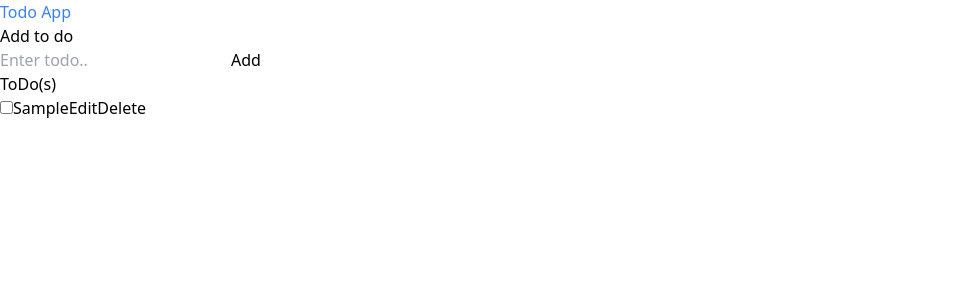
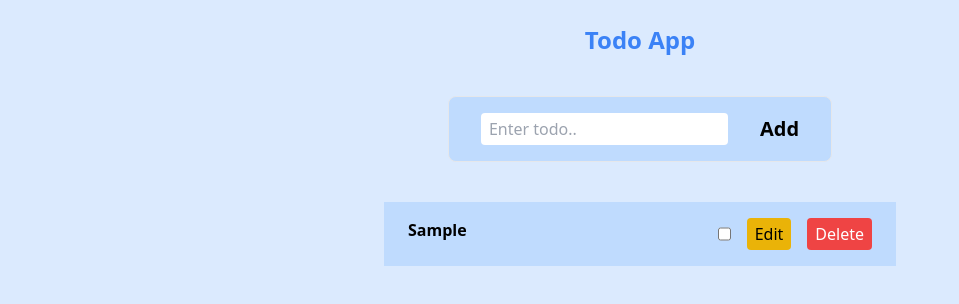
Before and after one commit to yash45829/ToDo-App, a React (Vite) app: page / in a window 1280 px wide. Both pictures are taken after typing "Sample" into the empty fields and a click on the button "Add". Shown: the top 304 px of the page, without its empty margins (0-959 px from the left). Built offline with nearby package versions, Linux system fonts and the light colour scheme.

Commit message:
ui developed uisng tailwind css

```diff
--- a/src/App.jsx
+++ b/src/App.jsx
@@ -17,15 +17,17 @@ function App() {
   );
 
   return (
-    <>
-      <h1 className="text-blue-500">Todo App</h1>
+    <body className="flex flex-col justify-start pt-4 items-center gap-8 bg-blue-100 min-h-[100vh] h-[100%] w-full">
+      <h1 className="text-blue-500 text-2xl font-bold py-2">Todo App</h1>
+
       <AddToDo addTodo={actions.addTodo} />
       <TodoList
         finishTodo={actions.finishTodo}
         editTodo={actions.editTodo}
         deleteTodo={actions.deleteTodo}
       />
-    </>
+
+    </body>
   );
 }
 
--- a/src/components/AddToDo/AddToDo.jsx
+++ b/src/components/AddToDo/AddToDo.jsx
@@ -20,17 +20,18 @@ function AddToDo({ addTodo }) {
     }
   };
   return (
-    <>
-      <h1>Add to do </h1>
+    <div className="flex gap-8 py-4 px-8 border bg-blue-200 rounded-lg">
+      {/* <h1>Add to do </h1> */}
       <input
         type="text"
         value={inputText}
+        className=" py-1 px-2 rounded "
         placeholder="Enter todo.."
         onChange={(e) => setInputText(e.target.value)}
         onKeyUp={handleKeyPress}
       />
-      <button onClick={() => addingTodo(inputText)}>Add</button>
-    </>
+      <button onClick={() => addingTodo(inputText)} className="font-semibold text-xl">Add</button>
+    </div>
   );
 }
 export default AddToDo;
--- a/src/components/ToDoCard/ToDoCard.jsx
+++ b/src/components/ToDoCard/ToDoCard.jsx
@@ -6,27 +6,37 @@ function TodoCard({ todoText, isFinished, changeFinished, onDelete, onEdit }) {
   const [editText, setEditText] = useState(todoText);
 
   return (
-    <div>
+    <div className="bg-blue-200 my-2 flex justify-between px-6 py-4 gap-4">
       {/* <h1>to do cards</h1> */}
+
+
+      {editMode ?
+        <input
+          type="text"
+        className=" py-1 px-2 rounded "
+          value={editText}
+          placeholder={todoText}
+          onChange={(e) => setEditText(e.target.value)}
+        />
+       : (
+        <div className="font-semibold">{todoText}</div>
+
+      )}
+      <div className="flex gap-4">
+
       <input
         type="checkbox"
         checked={status}
+
+        className="bg-amber-500  w-full h-full "
         onChange={(e) => {
           setStatus(e.target.checked);
           changeFinished(e.target.checked);
         }}
       />
-      {editMode ? (
-        <input
-          type="text"
-          value={editText}
-          placeholder={todoText}
-          onChange={(e) => setEditText(e.target.value)}
-        />
-      ) : (
-        todoText
-      )}
-      <button
+
+
+      <button className=" bg-yellow-500 px-2 py-1 rounded "
         onClick={() => {
           setEditMode(!editMode);
           onEdit(editText);
@@ -34,7 +44,9 @@ function TodoCard({ todoText, isFinished, changeFinished, onDelete, onEdit }) {
       >
         {editMode ? "Save" : "Edit"}
       </button>
-      <button onClick={() => onDelete()}>Delete</button>
+      <button
+       className="text-white bg-red-500 px-2 py-1 rounded" onClick={() => onDelete()}>Delete</button>
+    </div>
     </div>
   );
 }
--- a/src/components/ToDoList/ToDoList.jsx
+++ b/src/components/ToDoList/ToDoList.jsx
@@ -18,10 +18,11 @@ function TodoList({ finishTodo, deleteTodo, editTodo }) {
   }
 
   return (
-    <div>
-      <h1> ToDo(s) </h1>
+    <div className="min-w-[40%] gap-4 ">
+      {/* <h1> ToDo(s) </h1> */}
       <div>
-        {list.map((todo, index) => (
+
+        { (list == '') ? <p className="text-center">no todo</p> :  list.map((todo, index) => (
           <div key={index}>
             <TodoCard
               key={todo.id}
```
